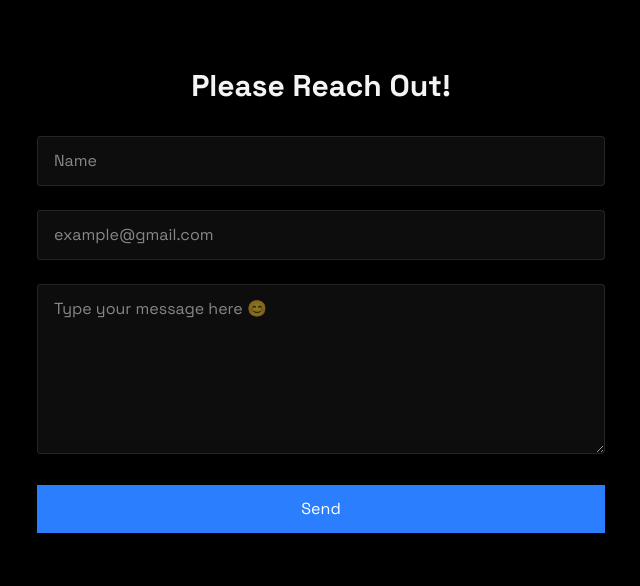
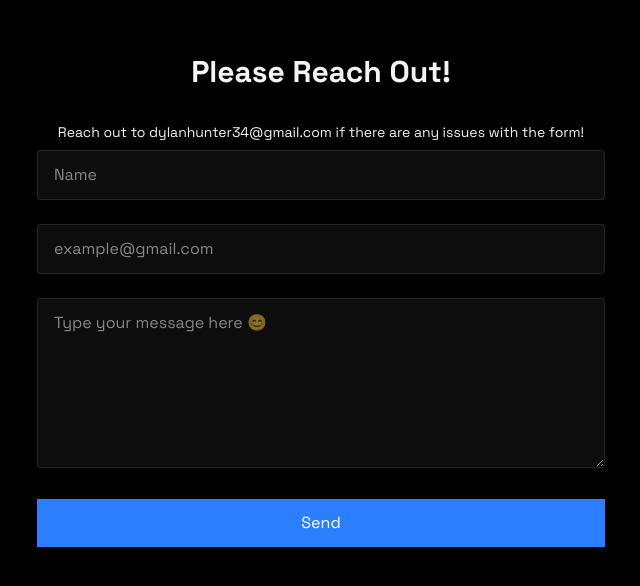
Before and after one commit to DylanHunter45/professional-portfolio, a React (Vite) app: page / in a window 1280 px wide. Shown: the part 3404-3990 px from the top of the page, without its empty margins (319-959 px from the left). Built offline with nearby package versions, Linux system fonts and the light colour scheme; no server answers.

Commit message:
feat: add dotenv dependency and implement email submission in Contact component

```diff
--- a/package.json
+++ b/package.json
@@ -11,6 +11,7 @@
   },
   "dependencies": {
     "@tailwindcss/vite": "^4.1.3",
+    "dotenv": "^16.5.0",
     "emailjs-com": "^3.2.0",
     "react": "^19.0.0",
     "react-dom": "^19.0.0",
--- a/src/components/sections/Contact.jsx
+++ b/src/components/sections/Contact.jsx
@@ -1,7 +1,33 @@
-import React, { Component } from "react";
+import React from "react";
 
-export class Contact extends Component {
-  render() {
+export default function Contact() {
+  const [result, setResult] = React.useState("");
+  const apiKey = import.meta.env.VITE_API_KEY;
+  const apiURL = import.meta.env.VITE_API_URL;
+
+  const onSubmit = async (event) => {
+    event.preventDefault();
+    setResult("Sending Email....");
+    const formData = new FormData(event.target);
+    console.log(apiKey);
+    formData.append("access_key", apiKey);
+
+    const response = await fetch(apiURL, {
+      method: "POST",
+      body: formData,
+    });
+
+    const data = await response.json();
+
+    if (data.success) {
+      setResult("Email Submitted Successfully");
+      event.target.reset();
+    } else {
+      console.log("Error", data);
+      setResult(data.message);
+    }
+  };
+
   return (
     <section
       id="contact"
@@ -11,7 +37,11 @@ export class Contact extends Component {
         <h2 className="text-3xl font-bold mb-8 text-center">
           Please Reach Out!
         </h2>
-          <form className="space-y-6">
+        <h4 className="text-sm mb-2 text-center">
+          Reach out to dylanhunter34@gmail.com if there are any issues with the
+          form!
+        </h4>
+        <form className="space-y-6" onSubmit={onSubmit}>
           <div className="relative">
             <input
               type="text"
@@ -50,10 +80,8 @@ export class Contact extends Component {
             Send
           </button>
         </form>
+        <span className="w-full text-white font medium relative">{result}</span>
       </div>
     </section>
   );
 }
-}
-
-export default Contact;
```
Also changed, not shown: 1 other file (tests, documents, lock files or other folders). Lines whose indentation alone changed are shown as unchanged.
